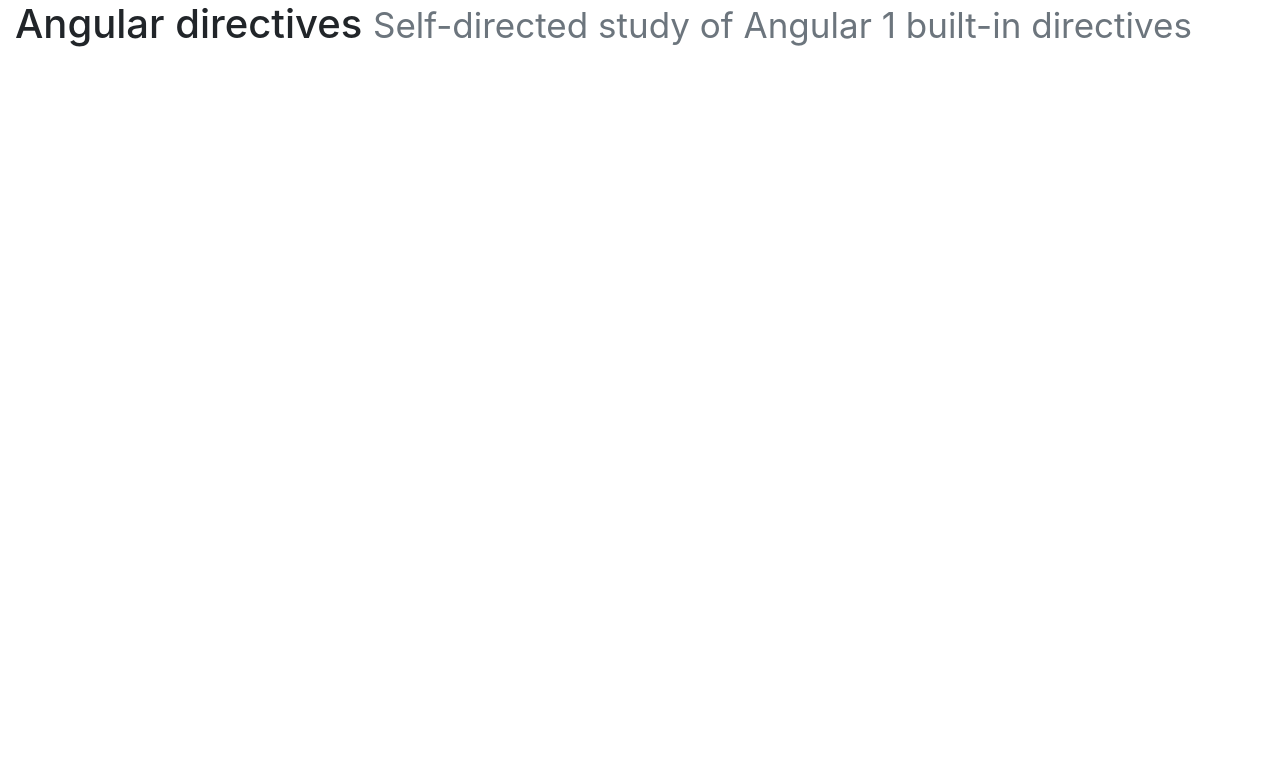
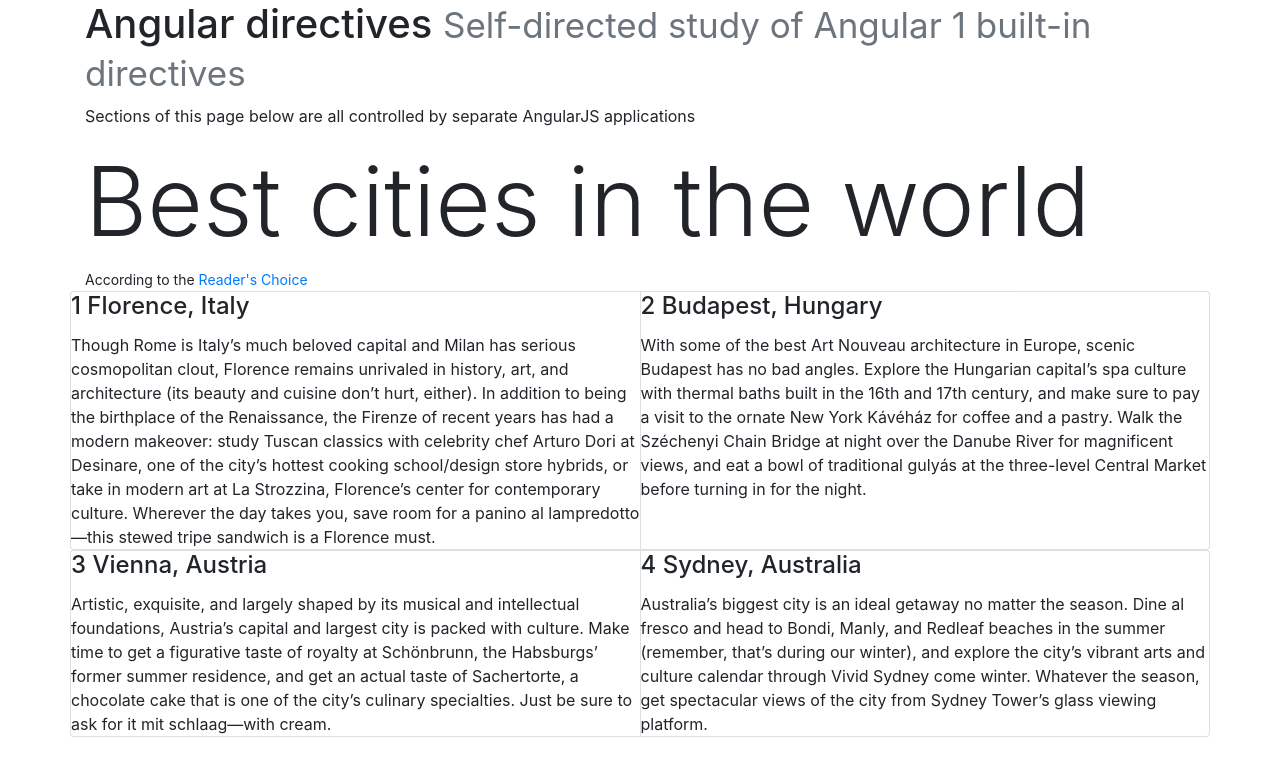
Before and after one commit to bahmutov/learn-angular-directives, a website: page index.html in a window 1280 px wide. Drawn offline with nearby package versions, Linux system fonts and the light colour scheme.

Commit message:
static cities of the world page

```diff
--- a/index.html
+++ b/index.html
@@ -9,10 +9,56 @@
   <link rel="stylesheet" href="https://maxcdn.bootstrapcdn.com/bootstrap/4.0.0-alpha/css/bootstrap.min.css">
 </head>
 <body>
-  <div class="container-fluid">
+  <div class="container">
     <h1>Angular directives
       <small class="text-muted">Self-directed study of Angular 1 built-in directives</small>
     </h1>
+
+    <div class="row">
+      <div class="col-xl-12">
+        <p>Sections of this page below are all controlled by separate AngularJS applications</p>
+      </div>
+    </div>
+
+    <div id="cities">
+      <div class="row">
+        <div class="col-xl-12">
+          <h1 class="display-1">Best cities in the world</h1>
+          <small>According to the <a href="http://www.cntraveler.com/galleries/2014-10-20/top-25-cities-in-the-world-readers-choice-awards-2014/30">Reader's Choice</a></small>
+        </div>
+      </div>
+
+      <div class="row">
+        <div class="card-group">
+          <div class="card card-block">
+            <h4 class="card-title"><span class="label label-success">1</span> Florence, Italy</h4>
+            <p class="card-text">Though Rome is Italy’s much beloved capital and Milan has serious cosmopolitan clout, Florence remains unrivaled in history, art, and architecture (its beauty and cuisine don’t hurt, either). In addition to being the birthplace of the Renaissance, the Firenze of recent years has had a modern makeover: study Tuscan classics with celebrity chef Arturo Dori at Desinare, one of the city’s hottest cooking school/design store hybrids, or take in modern art at La Strozzina, Florence’s center for contemporary culture. Wherever the day takes you, save room for a panino al lampredotto—this stewed tripe sandwich is a Florence must.</p>
+          </div>
+
+          <div class="card card-block">
+            <h4 class="card-title"><span class="label label-info">2</span> Budapest, Hungary</h4>
+            <p class="card-text">With some of the best Art Nouveau architecture in Europe, scenic Budapest has no bad angles. Explore the Hungarian capital’s spa culture with thermal baths built in the 16th and 17th century, and make sure to pay a visit to the ornate New York Kávéház for coffee and a pastry. Walk the Széchenyi Chain Bridge at night over the Danube River for magnificent views, and eat a bowl of traditional gulyás at the three-level Central Market before turning in for the night.</p>
+          </div>
+        </div>
+      </div>
+
+      <div class="row">
+        <div class="card-group">
+          <div class="card card-block">
+            <h4 class="card-title"><span class="label label-info">3</span> Vienna, Austria</h4>
+            <p class="card-text">Artistic, exquisite, and largely shaped by its musical and intellectual foundations, Austria’s capital and largest city is packed with culture. Make time to get a figurative taste of royalty at Schönbrunn, the Habsburgs’ former summer residence, and get an actual taste of Sachertorte, a chocolate cake that is one of the city’s culinary specialties. Just be sure to ask for it mit schlaag—with cream.</p>
+          </div>
+
+          <div class="card card-block">
+            <h4 class="card-title"><span class="label label-info">4</span> Sydney, Australia</h4>
+            <p class="card-text">Australia’s biggest city is an ideal getaway no matter the season. Dine al fresco and head to Bondi, Manly, and Redleaf beaches in the summer (remember, that’s during our winter), and explore the city’s vibrant arts and culture calendar through Vivid Sydney come winter. Whatever the season, get spectacular views of the city from Sydney Tower’s glass viewing platform.
+            </p>
+          </div>
+        </div>
+
+      </div>
+    </div>
+
   </div>
 </body>
 </html>
```
